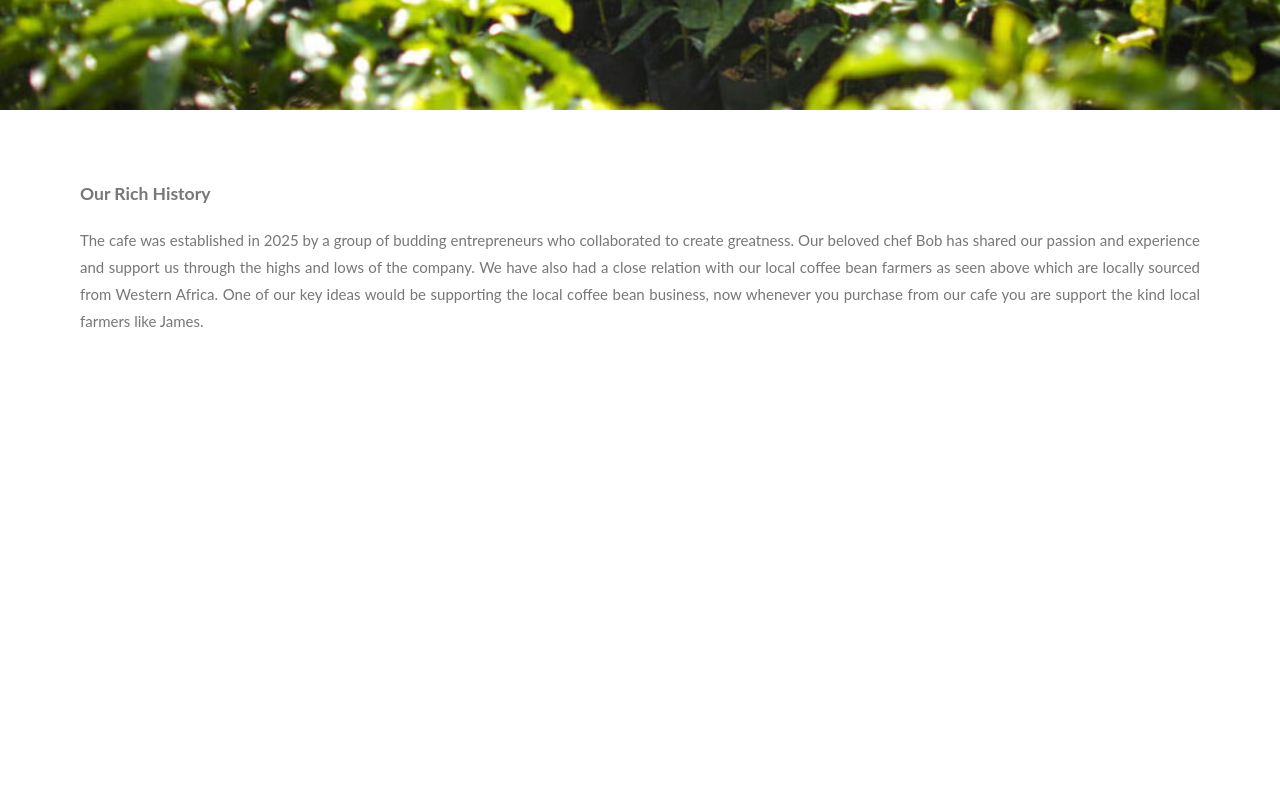
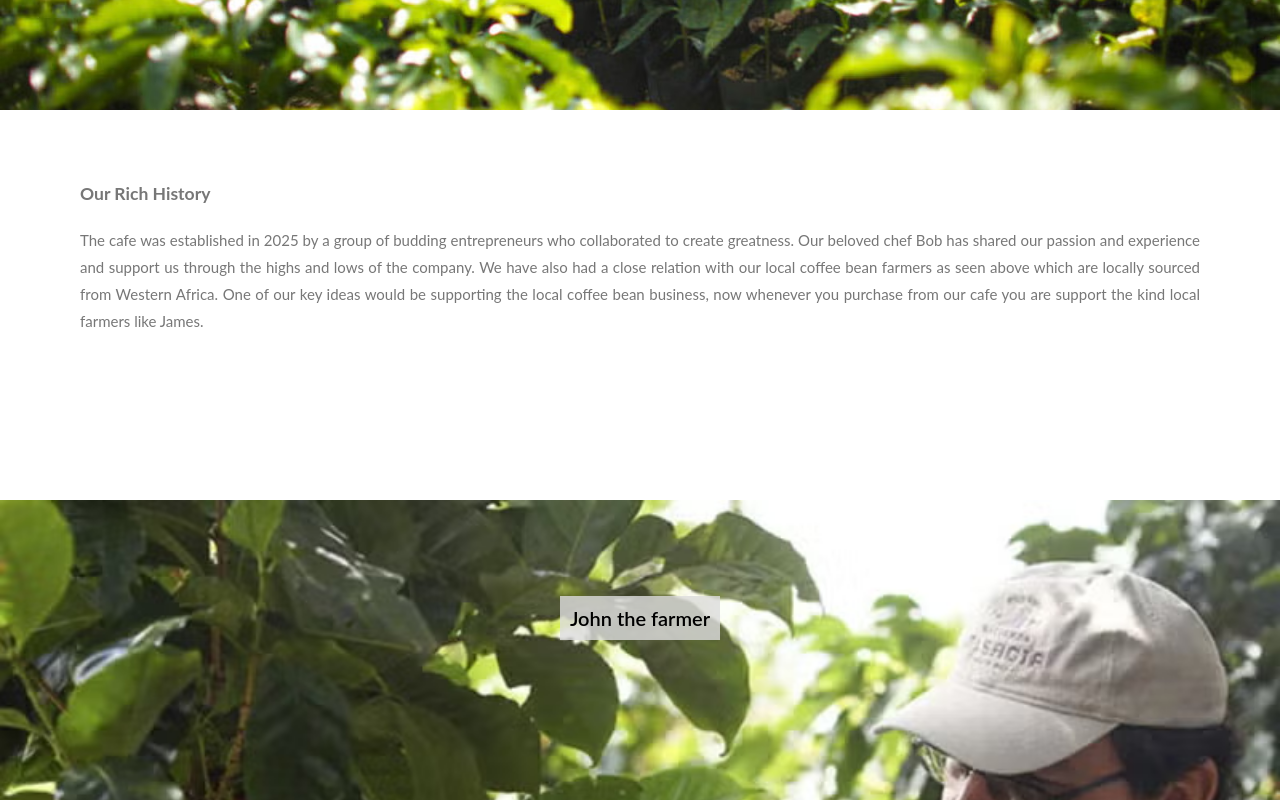
Before and after one commit to Daniel86009/CafeWebsite, a plain HTML site: page About/index.html in a window 1280 px wide. Shown: the part 1434-2234 px from the top of the page. Before the commit the page ends 1834 px from the top, so only its background shows below. Drawn offline with Linux system fonts and the light colour scheme.

Commit message:
Added john

```diff
--- a/About/index.html
+++ b/About/index.html
@@ -38,6 +38,12 @@
     <p>The cafe was established in 2025 by a group of budding entrepreneurs who collaborated to create greatness. Our beloved chef Bob has shared our passion and experience and support us through the highs and lows of the company. We have also had a close relation with our local coffee bean farmers as seen above which are locally sourced from Western Africa. One of our key ideas would be supporting the local coffee bean business, now whenever you purchase from our cafe you are support the kind local farmers like James.</p>
   </div>
 
+  <div class="bgImg3B">
+    <div class="caption">
+      <span class="border">John the farmer</span>
+    </div>
+  </div>
+
   <!--<div>
     <div class="aboutPara">
       <h3>Who We Are</h1>
--- a/style.css
+++ b/style.css
@@ -37,7 +37,7 @@ body {
   max-height: 55px;
 }
 
-.bgImg1, .bgImg2, .bgImg3, .bgImg1B, .bgImg2B{
+.bgImg1, .bgImg2, .bgImg3, .bgImg1B, .bgImg2B, .bgImg3B{
   position: relative;
   background-attachment: fixed;
   background-position: center;
@@ -63,6 +63,12 @@ body {
 .bgImg2B {
   background-image: url("./Imgs/BeanFarmer.avif");
   min-height: 450px;
+}
+
+.bgImg3B {
+  background-image: url("./Imgs/BeanFarmer2.avif");
+  min-height: 400px;
+  background-position: 0 100px;
 }
 
 .caption {
```
Also changed, not shown: Imgs/BeanFarmer2.avif (added).
